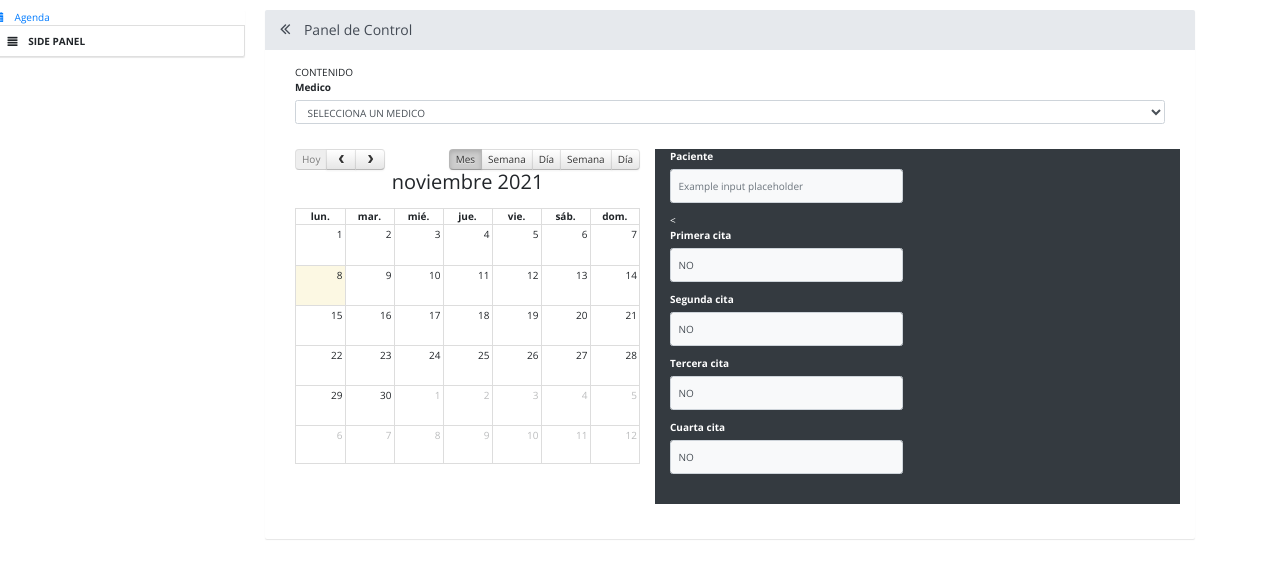
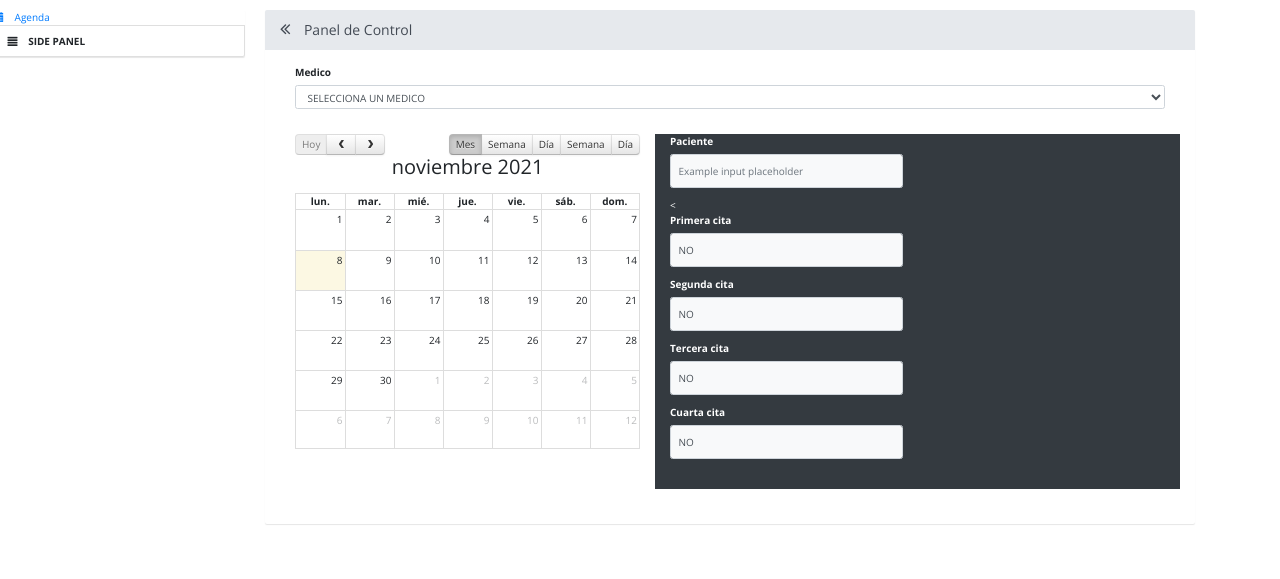
Before and after one commit to MarcoAMtz99/Promomedics, a PHP site: page /promomedics/index2.php in a window 1280 px wide; the page is wider, and only the part inside the window is pictured. Shown: the part 110-689 px from the top of that part. Run offline with PHP 8.4, Linux system fonts and the light colour scheme; the visitor is signed in with stand-in values (Sample User, id 1); data that the repository does not hold is empty.

Commit message:
Cambios en calendario 3

```diff
--- a/index2.php
+++ b/index2.php
@@ -47,7 +47,7 @@
     <!-- site css -->
     <link rel="stylesheet" href="dist/css/site.min.css">
     <link href="http://fonts.googleapis.com/css?family=Open+Sans:400,300,600,800,700,400italic,600italic,700italic,800italic,300italic" rel="stylesheet" type="text/css">
-    <!-- <link href='http://fonts.googleapis.com/css?family=Lato:300,400,700' rel='stylesheet' type='text/css'> -->
+    <link href='http://fonts.googleapis.com/css?family=Lato:300,400,700' rel='stylesheet' type='text/css'>
     <!-- HTML5 shim, for IE6-8 support of HTML5 elements. All other JS at the end of file. -->
     <!--[if lt IE 9]>
       <script src="js/html5shiv.js"></script>
@@ -203,7 +203,7 @@
               <div class="panel-body">
                    <div class="content-row">
                     <!--   <div class="row"> -->
-                      CONTENIDO
+
                       <?php include 'calendario3.php'; ?>
                     <!-- </div> -->
                      </div>
```
